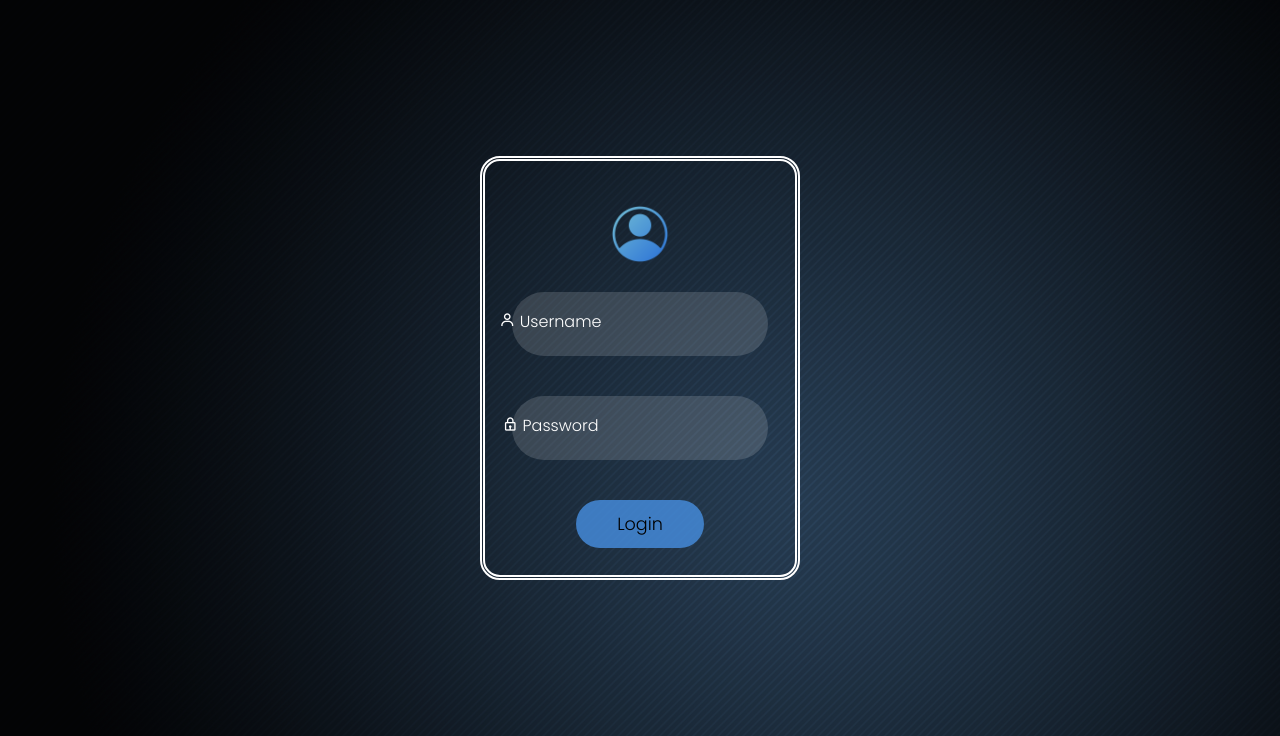
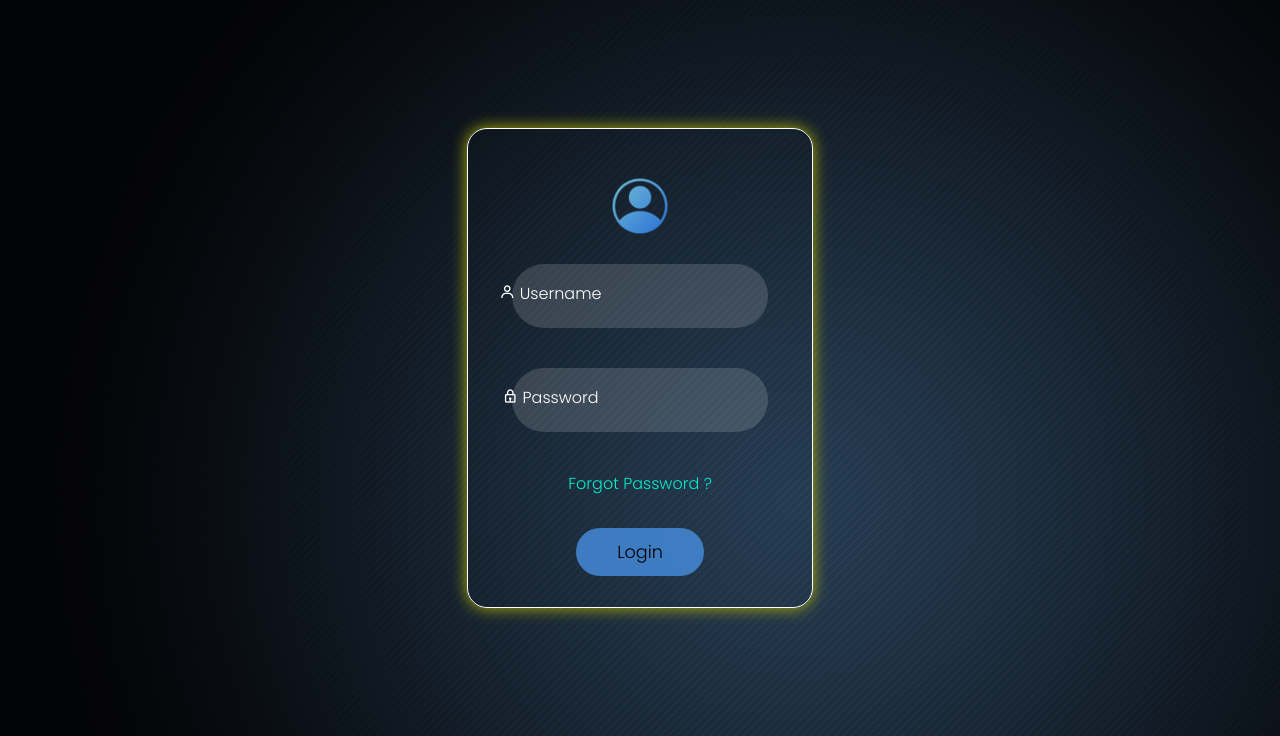
Before and after one commit to CrypticFate5/FinRem-Online-Financial-Reminder, a PHP site: page / in a window 1280 px wide. Shown: the part 64-800 px from the top of the page. Run offline with PHP 8.4, Linux system fonts and the light colour scheme; some libraries are stand-ins or nearby versions.

Commit message:
added box shadows and updated modal inputs

```diff
--- a/index.php
+++ b/index.php
@@ -75,12 +75,19 @@ if ($_SERVER["REQUEST_METHOD"] == "POST") {
                     <input type="password" name="password" id="password" required>
                     <span class="label"><span><i class="bx bx-lock"></i></span>  Password</span>
                 </div>
+                <div class="forgotPass">
+                    <a href="#">Forgot Password ?</a>
+                </div>
                 <button class="loginbtn">Login</button>
             </form>
         </div>
     </div>
 </body>
-
-
+<script src="https://code.jquery.com/jquery-3.5.1.js"></script>
+<script>
+    setTimeout(function() {
+        $('.alertCont p').fadeOut(1000);
+    }, 8000);
+</script>
 
 </html>
--- a/partials/modal.css
+++ b/partials/modal.css
@@ -91,6 +91,7 @@ input {
     border-radius: 1vh;
     padding: 7px;
     width: 15vw;
+    background-color: rgba(0, 0, 0, 0.2);
 }
 
 .subBtn {
--- a/styles/customers.css
+++ b/styles/customers.css
@@ -29,6 +29,8 @@
     padding: 3vh;
     width: 90vw;
     border: 2px solid white;
+    border-radius: 2vh;
+    box-shadow: 0 0 2vh rgb(176, 176, 7);
 }
 
 .dataTables_filter,
@@ -70,6 +72,7 @@ td {
 }
 
 /* Modal */
+
 .modalBody {
     height: 15vh;
     display: flex;
--- a/styles/home.css
+++ b/styles/home.css
@@ -87,9 +87,12 @@
 }
 
 .tasks {
+    margin-top: 1vh;
     padding: 3vh;
     width: 50vw;
     border: 2px solid white;
+    border-radius: 1.6vh;
+    box-shadow: 0 0 1vh rgb(176, 176, 7);
 }
 
 th,
--- a/styles/login.css
+++ b/styles/login.css
@@ -19,14 +19,14 @@
 
 .formContainer {
     border: 0.2vh solid white;
-    border: thick double white;
     border-radius: 2.5vh;
-    height: 53vh;
-    width: 25vw;
+    height: 60vh;
+    width: 27vw;
     display: flex;
     flex-direction: column;
     justify-content: center;
     align-items: center;
+    box-shadow: 0 0 2vh rgb(176, 176, 7);
 }
 
 .formHeader {
@@ -104,3 +104,16 @@ i {
     background-color: white;
     box-shadow: 0 12px 16px 0 rgba(231, 214, 214, 0.24), 0 17px 50px 0 rgba(0, 0, 0, 0.19);
 }
+
+.forgotPass{
+    font-size: medium;
+    margin-bottom: 4vh;
+}
+.forgotPass a{
+    text-decoration: none;
+    color: rgb(7, 235, 201);
+    transition: 0.3s;
+}
+.forgotPass a:hover{
+    color: yellow;
+}
--- a/styles/settings.css
+++ b/styles/settings.css
@@ -38,9 +38,9 @@
 }
 
 .settingPanel {
-    width: 75vw;
+    width: 72vw;
     display: flex;
-    justify-content: space-around;
+    justify-content: space-between;
     align-items: center;
 }
 
@@ -56,6 +56,8 @@
     height: 60vh;
     width: 30vw;
     border: 2px solid white;
+    border-radius: 2vh;
+    box-shadow: 0 0 2vh rgb(176, 176, 7);
 }
 
 .formContainer {
--- a/styles/tasks.css
+++ b/styles/tasks.css
@@ -46,6 +46,8 @@
     padding: 3vh;
     border: 2px solid white;
     width: 90vw;
+    border-radius: 2vh;
+    box-shadow: 0 0 2vh rgb(176, 176, 7);
 }
 
 table,
```
Also changed, not shown: styles/feedback.css (+9 -3 lines).
